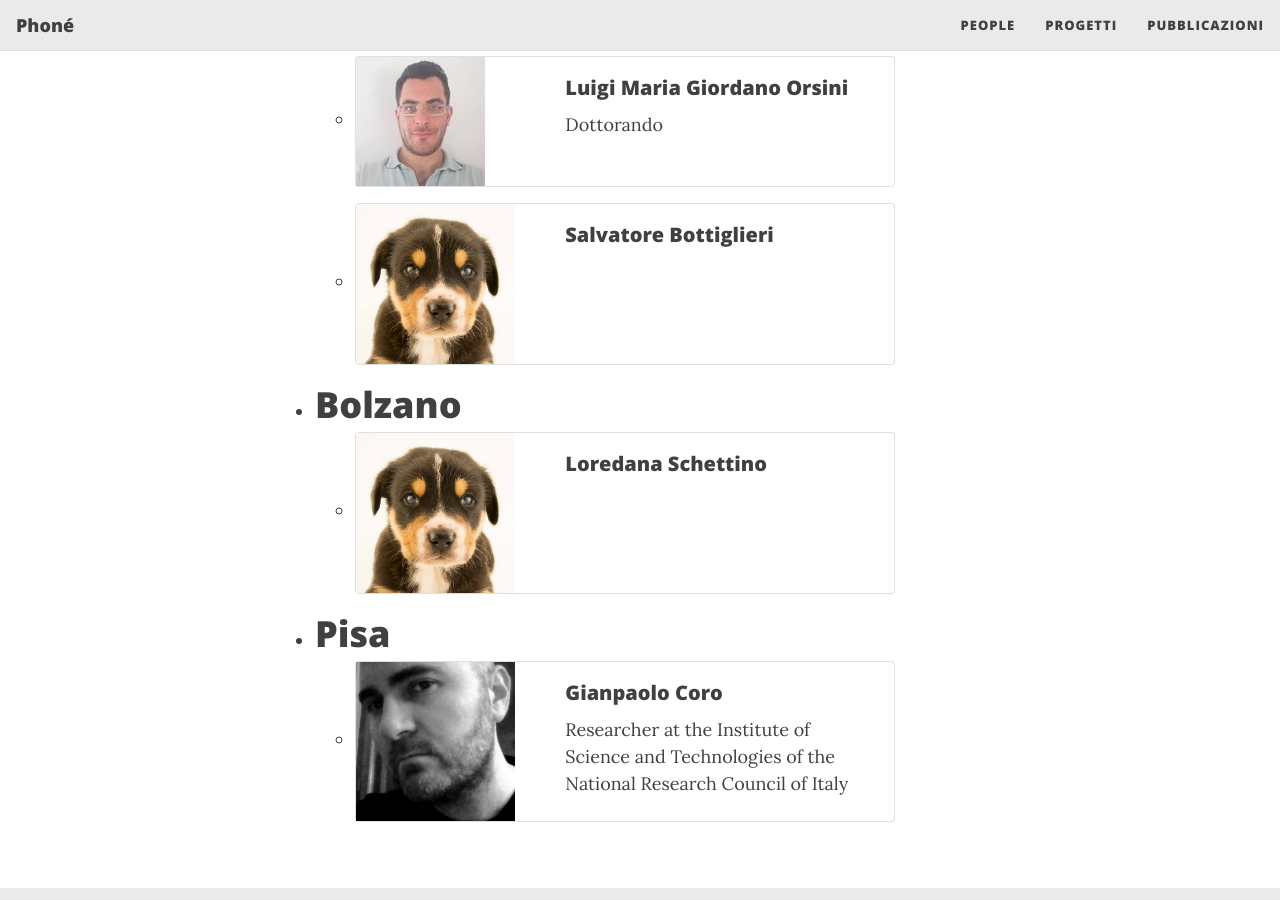
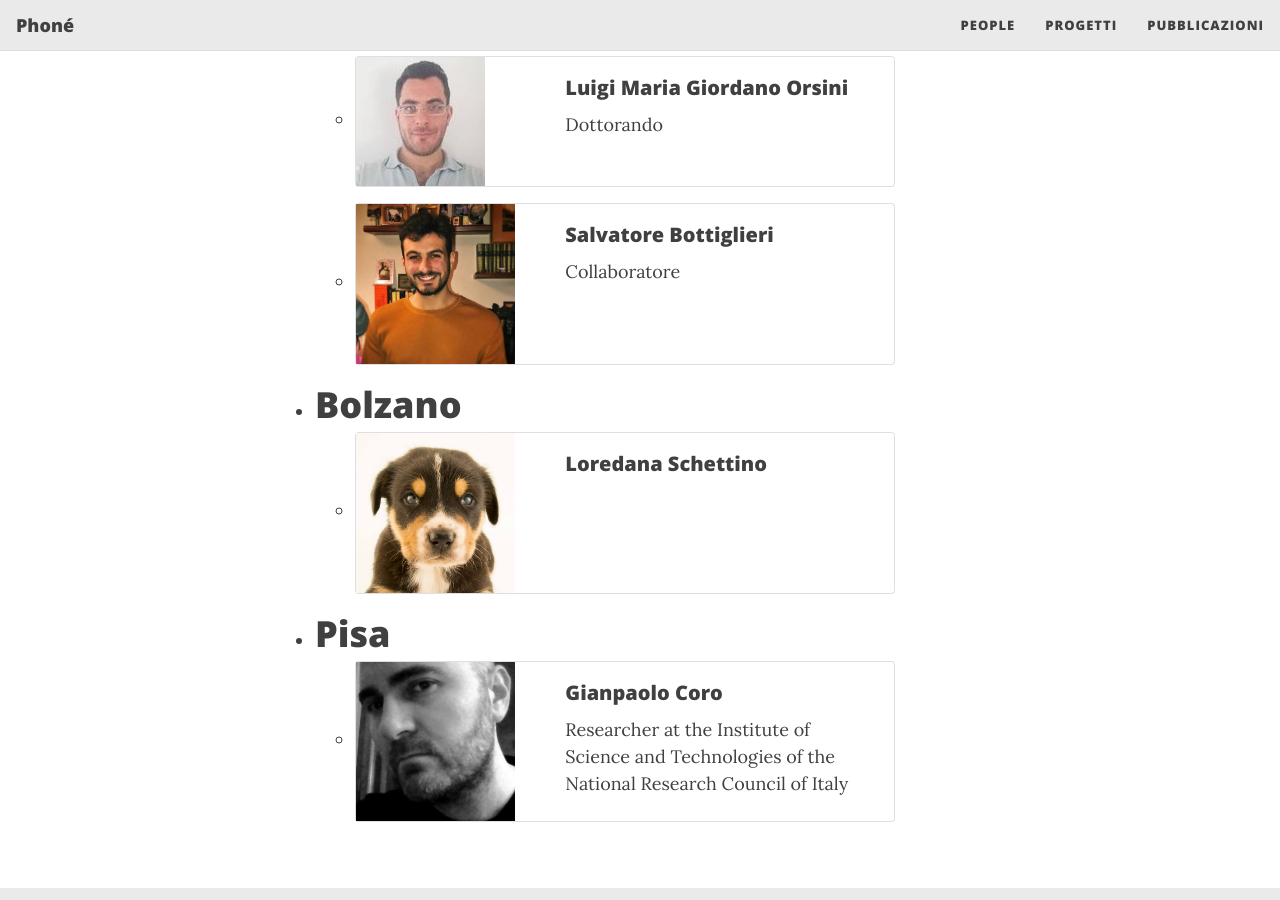
Before and after one commit to phoneGroup/phoneGroup.github.io, a Jekyll site: the page built from people.md, in a window 1280 px wide and 900 px high, scrolled down 862 px. Built offline with Jekyll 4.4.1, drawn with Linux system fonts in a browser that asks for light colours; nearby versions of some CDN libraries.

Commit message:
add salvatore to people page

```diff
--- a/people.md
+++ b/people.md
@@ -93,11 +93,12 @@ layout: page
   - <div class="card mb-3" style="max-width: 540px;">
     <div class="row g-0">
       <div class="col-md-4">
-        <img src="/assets/img/cane.jpeg" class="img-fluid rounded-start" alt="...">
+        <img src="/assets/img/salvatore.jpeg" class="img-fluid rounded-start" alt="...">
       </div>
       <div class="col-md-8">
         <div class="card-body">
           <h5 class="card-title">Salvatore Bottiglieri</h5>
+          Collaboratore
 
         </div>
       </div>
```
Also changed, not shown: assets/img/salvatore.jpeg (added).
